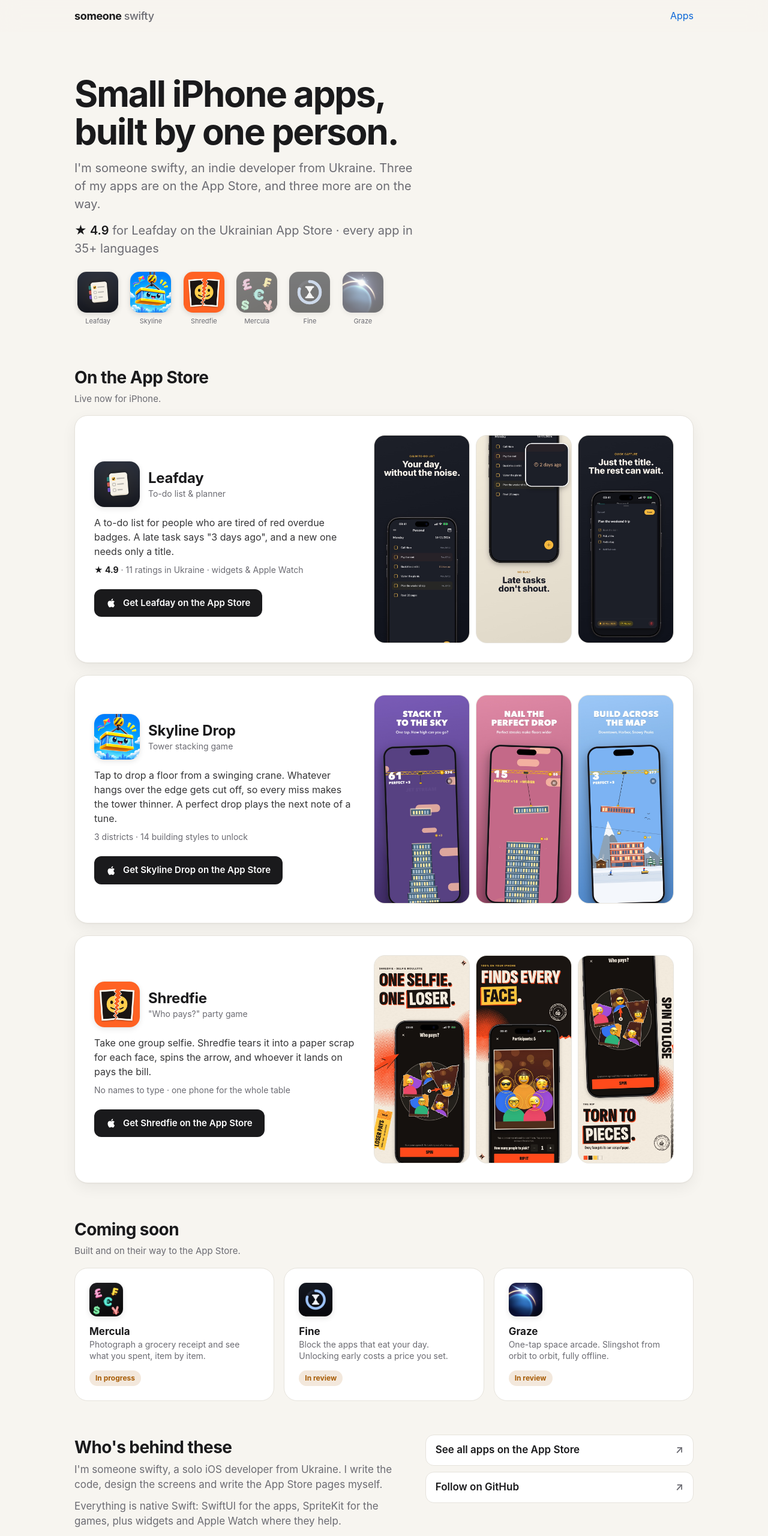
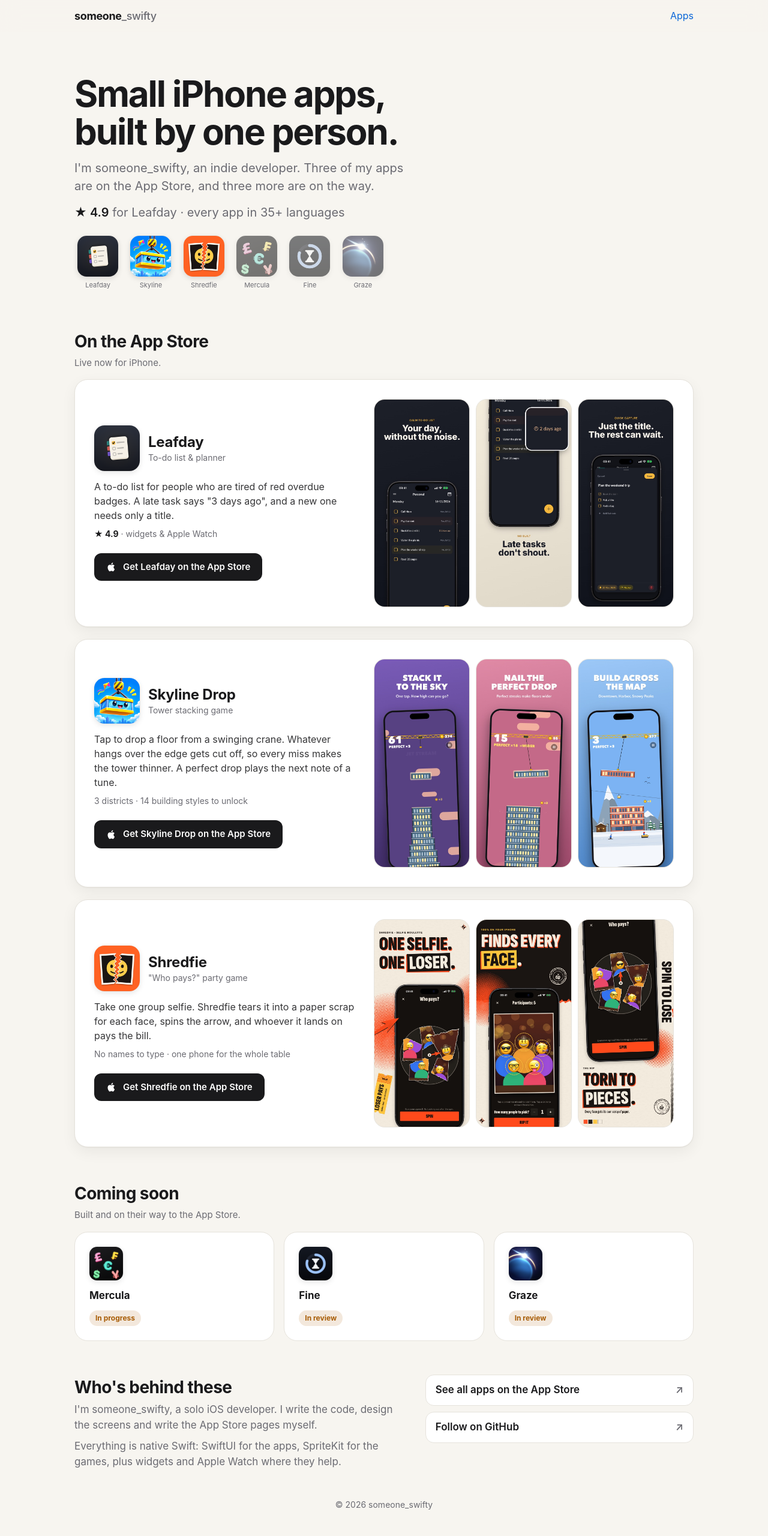
Before and after one commit to someoneSwifty/someoneSwifty.github.io, a plain HTML site: page index.html in a window 1280 px wide. Shown: the top 2560 px of the page at 60% size. Drawn offline with Linux system fonts and the light colour scheme.

Commit message:
Drop country mentions and coming-soon blurbs, rename to someone_swifty
Co-Authored-By: Claude Opus 5.5 <noreply@anthropic.com>

```diff
--- a/index.html
+++ b/index.html
@@ -3,10 +3,10 @@
 <head>
 <meta charset="utf-8">
 <meta name="viewport" content="width=device-width, initial-scale=1, viewport-fit=cover">
-<title>someone swifty · indie iPhone apps &amp; games</title>
-<meta name="description" content="Small iPhone apps and games by someone swifty, an indie developer from Ukraine. Leafday, Skyline Drop, Shredfie, and three more on the way.">
+<title>someone_swifty · indie iPhone apps &amp; games</title>
+<meta name="description" content="Small iPhone apps and games by someone_swifty, an indie developer. Leafday, Skyline Drop, Shredfie, and three more on the way.">
 <meta property="og:type" content="website">
-<meta property="og:title" content="someone swifty · indie iPhone apps &amp; games">
+<meta property="og:title" content="someone_swifty · indie iPhone apps &amp; games">
 <meta property="og:description" content="Small iPhone apps, built by one person. Leafday, Skyline Drop, Shredfie and more.">
 <meta property="og:image" content="assets/icons/leafday.png">
 <meta name="theme-color" content="#f7f5f0" media="(prefers-color-scheme: light)">
@@ -171,7 +171,7 @@ footer{padding:40px 0 calc(32px + env(safe-area-inset-bottom));color:var(--muted
 
 <header>
   <nav class="wrap nav" aria-label="Main">
-    <a class="brand" href="#">someone <span>swifty</span></a>
+    <a class="brand" href="#">someone<span>_swifty</span></a>
     <a class="link" href="#apps">Apps</a>
   </nav>
 </header>
@@ -179,8 +179,8 @@ footer{padding:40px 0 calc(32px + env(safe-area-inset-bottom));color:var(--muted
 <main class="wrap">
   <section class="hero" aria-labelledby="hero-title">
     <h1 id="hero-title">Small iPhone apps, built by one person.</h1>
-    <p>I'm someone swifty, an indie developer from Ukraine. Three of my apps are on the App Store, and three more are on the way.</p>
-    <p class="proof"><b>★ 4.9</b> for Leafday on the Ukrainian App Store · every app in 35+ languages</p>
+    <p>I'm someone_swifty, an indie developer. Three of my apps are on the App Store, and three more are on the way.</p>
+    <p class="proof"><b>★ 4.9</b> for Leafday · every app in 35+ languages</p>
 
     <nav class="dock" aria-label="Jump to an app">
       <a href="#leafday"><img src="assets/icons/leafday.png" alt="" width="68" height="68"><span>Leafday</span></a>
@@ -208,7 +208,7 @@ footer{padding:40px 0 calc(32px + env(safe-area-inset-bottom));color:var(--muted
             <a class="get" href="https://apps.apple.com/app/id6448136371" target="_blank" rel="noopener" aria-label="Get Leafday on the App Store">Get</a>
           </div>
           <p class="desc">A to-do list for people who are tired of red overdue badges. A late task says "3 days ago", and a new one needs only a title.</p>
-          <p class="rating"><b>★ 4.9</b> · 11 ratings in Ukraine · widgets &amp; Apple Watch</p>
+          <p class="rating"><b>★ 4.9</b> · widgets &amp; Apple Watch</p>
           <a class="btn" href="https://apps.apple.com/app/id6448136371" target="_blank" rel="noopener">
             <svg viewBox="0 0 24 24" aria-hidden="true"><path d="M16.4 12.6c0-2.4 2-3.6 2.1-3.7-1.1-1.7-2.9-1.9-3.5-1.9-1.5-.2-2.9.9-3.7.9-.8 0-1.9-.9-3.2-.8-1.6 0-3.1 1-4 2.4-1.7 3-.4 7.3 1.2 9.7.8 1.2 1.8 2.5 3 2.4 1.2 0 1.7-.8 3.1-.8 1.5 0 1.9.8 3.2.8 1.3 0 2.2-1.2 3-2.4.9-1.4 1.3-2.7 1.3-2.8 0 0-2.5-1-2.5-3.8zM14 5.3c.7-.8 1.1-1.9 1-3-1 0-2.1.7-2.8 1.5-.6.7-1.2 1.8-1 2.9 1.1.1 2.1-.6 2.8-1.4z"/></svg>
             Get Leafday on the App Store
@@ -280,7 +280,6 @@ footer{padding:40px 0 calc(32px + env(safe-area-inset-bottom));color:var(--muted
         <img class="icon" src="assets/icons/mercula.png" alt="" width="56" height="56" loading="lazy">
         <div class="titles">
           <h3>Mercula</h3>
-          <div class="meta">Photograph a grocery receipt and see what you spent, item by item.</div>
         </div>
         <span class="tag">In progress</span>
       </li>
@@ -288,7 +287,6 @@ footer{padding:40px 0 calc(32px + env(safe-area-inset-bottom));color:var(--muted
         <img class="icon" src="assets/icons/fine.png" alt="" width="56" height="56" loading="lazy">
         <div class="titles">
           <h3>Fine</h3>
-          <div class="meta">Block the apps that eat your day. Unlocking early costs a price you set.</div>
         </div>
         <span class="tag">In review</span>
       </li>
@@ -296,7 +294,6 @@ footer{padding:40px 0 calc(32px + env(safe-area-inset-bottom));color:var(--muted
         <img class="icon" src="assets/icons/graze.png" alt="" width="56" height="56" loading="lazy">
         <div class="titles">
           <h3>Graze</h3>
-          <div class="meta">One-tap space arcade. Slingshot from orbit to orbit, fully offline.</div>
         </div>
         <span class="tag">In review</span>
       </li>
@@ -307,7 +304,7 @@ footer{padding:40px 0 calc(32px + env(safe-area-inset-bottom));color:var(--muted
     <div class="about">
       <div>
         <h2 id="about-title">Who's behind these</h2>
-        <p>I'm someone swifty, a solo iOS developer from Ukraine. I write the code, design the screens and write the App Store pages myself.</p>
+        <p>I'm someone_swifty, a solo iOS developer. I write the code, design the screens and write the App Store pages myself.</p>
         <p>Everything is native Swift: SwiftUI for the apps, SpriteKit for the games, plus widgets and Apple Watch where they help.</p>
       </div>
       <div class="links">
@@ -318,7 +315,7 @@ footer{padding:40px 0 calc(32px + env(safe-area-inset-bottom));color:var(--muted
   </section>
 </main>
 
-<footer class="wrap">© <span id="y">2026</span> someone swifty · Made in Ukraine 🇺🇦</footer>
+<footer class="wrap">© <span id="y">2026</span> someone_swifty</footer>
 <script>document.getElementById('y').textContent=new Date().getFullYear()</script>
 </body>
 </html>
```
